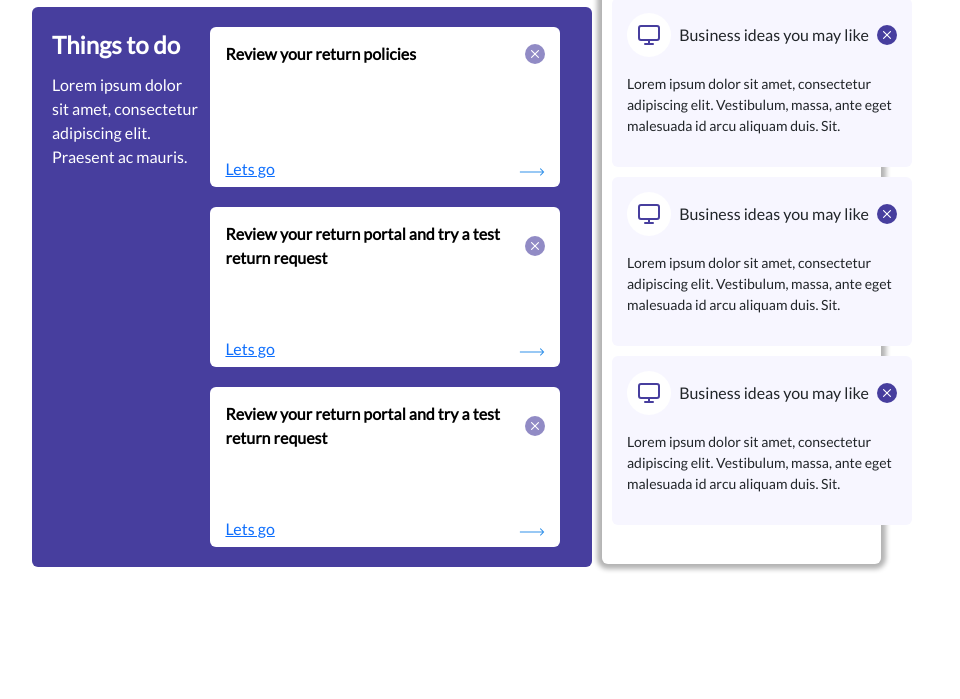
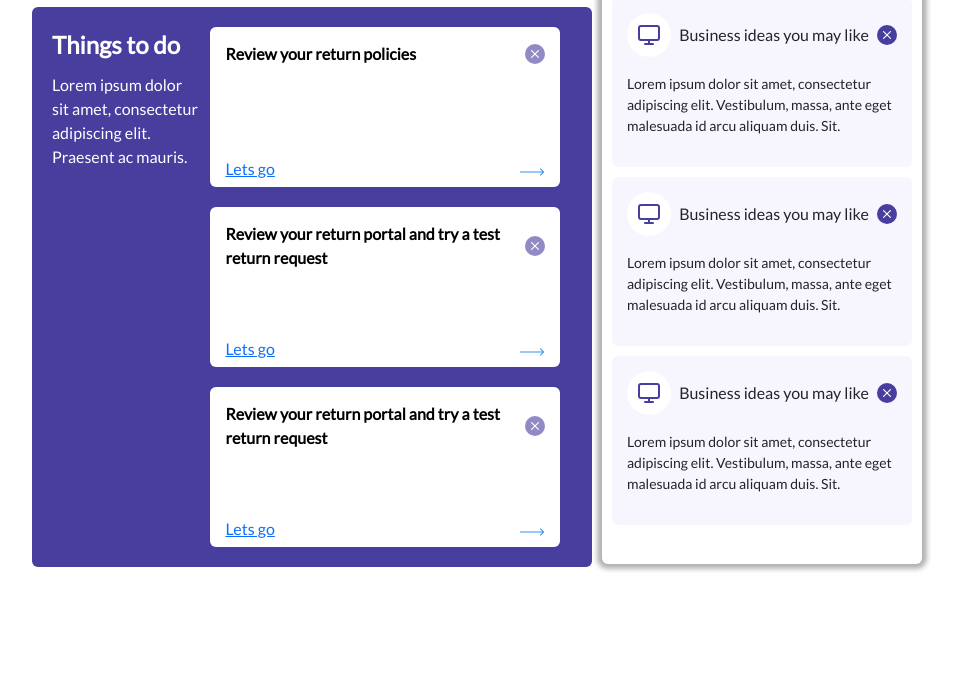
Before and after one commit to maddy404/post_onboarding, a plain HTML site: page index.html in a window 1280 px wide. Shown: the part 101-800 px from the top of the page, without its empty margins (50-1010 px from the left). Drawn offline with nearby package versions, Linux system fonts and the light colour scheme.

Commit message:
added a custom class

```diff
--- a/index.html
+++ b/index.html
@@ -75,7 +75,7 @@
                     </div>
                 </div>
                 <!--Right Div-->
-               <div class="w-25">
+               <div class="w-33">
                 <div class="blog-main justify-content-center d-flex flex-column w-100  ">
 
                     <div class="blog-heading w-100 ">Business ideas you may like</div>
```
